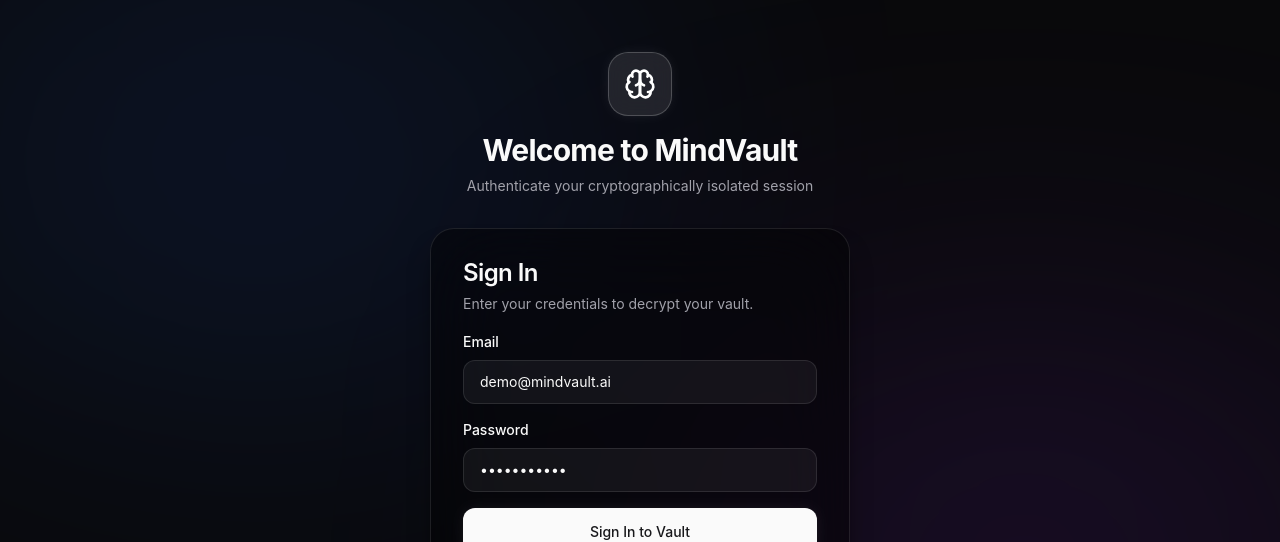
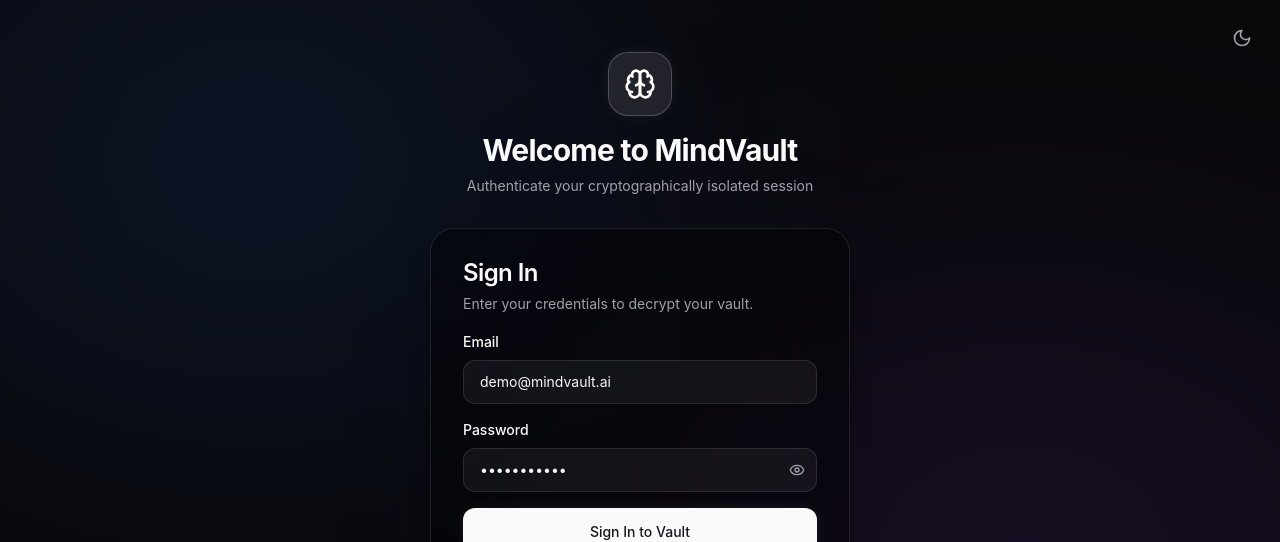
Before and after one commit to JAY4IGNITE/MindVault, a React (Vite) app in the folder frontend/: page /login in a window 1280 px wide. Shown: the top 542 px of the page. Built offline with nearby package versions, Linux system fonts and the light colour scheme; no server answers.

Commit message:
feat: implement authentication pages, theme management, and base application layout

```diff
--- a/frontend/src/App.tsx
+++ b/frontend/src/App.tsx
@@ -5,6 +5,7 @@ import { AuthGuard } from './components/layout/AuthGuard';
 import { DashboardLayout } from './components/layout/DashboardLayout';
 import { QueryClient, QueryClientProvider } from '@tanstack/react-query';
 import { Loader2 } from 'lucide-react';
+import { ThemeProvider } from './contexts/ThemeProvider';
 
 // Eager load critical initial public pages
 import LandingPage from './pages/LandingPage';
@@ -45,7 +46,8 @@ const PageLoader: React.FC = () => (
 
 const App: React.FC = () => {
   return (
-    <QueryClientProvider client={queryClient}>
+    <ThemeProvider defaultTheme="dark">
+      <QueryClientProvider client={queryClient}>
       <AuthProvider>
         <Router>
           <Suspense fallback={<PageLoader />}>
@@ -83,6 +85,7 @@ const App: React.FC = () => {
         </Router>
       </AuthProvider>
     </QueryClientProvider>
+    </ThemeProvider>
   );
 };
 
--- a/frontend/src/components/layout/DashboardLayout.tsx
+++ b/frontend/src/components/layout/DashboardLayout.tsx
@@ -19,6 +19,7 @@ import {
 } from 'lucide-react';
 import { cn } from '../../lib/utils';
 import { Button } from '../ui/Button';
+import { ThemeToggle } from '../ui/ThemeToggle';
 
 const navItems = [
   { icon: LayoutDashboard, label: 'Dashboard', path: '/dashboard' },
@@ -142,6 +143,7 @@ export const DashboardLayout: React.FC<{ children: React.ReactNode }> = ({ child
                   <span className="text-xs text-muted-foreground truncate">{currentUser?.email}</span>
                 </div>
               </div>
+              <ThemeToggle />
             </div>
             <Button
               variant="outline"
--- a/frontend/src/components/ui/Input.tsx
+++ b/frontend/src/components/ui/Input.tsx
@@ -1,4 +1,5 @@
 import * as React from 'react';
+import { Eye, EyeOff } from 'lucide-react';
 import { cn } from '../../lib/utils';
 
 export interface InputProps extends React.InputHTMLAttributes<HTMLInputElement> {
@@ -8,6 +9,10 @@ export interface InputProps extends React.InputHTMLAttributes<HTMLInputElement>
 
 const Input = React.forwardRef<HTMLInputElement, InputProps>(
   ({ className, type, error, label, id, ...props }, ref) => {
+    const [showPassword, setShowPassword] = React.useState(false);
+    const isPassword = type === 'password';
+    const currentType = isPassword ? (showPassword ? 'text' : 'password') : type;
+
     return (
       <div className="w-full space-y-2">
         {label && (
@@ -15,17 +20,30 @@ const Input = React.forwardRef<HTMLInputElement, InputProps>(
             {label}
           </label>
         )}
+        <div className="relative">
           <input
             id={id}
-          type={type}
+            type={currentType}
             className={cn(
-            'flex h-11 w-full rounded-xl border border-white/10 bg-white/5 px-4 py-2 text-sm text-foreground shadow-sm placeholder:text-muted-foreground transition-all duration-200 focus-visible:outline-none focus-visible:ring-2 focus-visible:ring-ring focus-visible:ring-offset-2 focus-visible:ring-offset-background disabled:cursor-not-allowed disabled:opacity-50',
+              'flex h-11 w-full rounded-xl border border-white/10 dark:bg-white/5 bg-black/5 px-4 py-2 text-sm text-foreground shadow-sm placeholder:text-muted-foreground transition-all duration-200 focus-visible:outline-none focus-visible:ring-2 focus-visible:ring-ring focus-visible:ring-offset-2 focus-visible:ring-offset-background disabled:cursor-not-allowed disabled:opacity-50',
+              isPassword && 'pr-10',
               error && 'border-destructive focus-visible:ring-destructive',
               className
             )}
             ref={ref}
             {...props}
           />
+          {isPassword && (
+            <button
+              type="button"
+              className="absolute right-3 top-1/2 -translate-y-1/2 text-muted-foreground hover:text-foreground transition-colors focus:outline-none focus-visible:ring-2 focus-visible:ring-ring rounded-md"
+              onClick={() => setShowPassword(!showPassword)}
+              tabIndex={-1}
+            >
+              {showPassword ? <EyeOff className="h-4 w-4" /> : <Eye className="h-4 w-4" />}
+            </button>
+          )}
+        </div>
         {error && <p className="text-xs font-medium text-destructive mt-1">{error}</p>}
       </div>
     );
--- /dev/null
+++ b/frontend/src/components/ui/ThemeToggle.tsx
@@ -0,0 +1,21 @@
+import React from "react"
+import { Moon, Sun } from "lucide-react"
+import { useTheme } from "../../contexts/ThemeProvider"
+import { Button } from "./Button"
+
+export function ThemeToggle() {
+  const { theme, setTheme } = useTheme()
+
+  return (
+    <Button
+      variant="ghost"
+      size="icon"
+      className="text-muted-foreground hover:text-foreground border-white/10"
+      onClick={() => setTheme(theme === "light" ? "dark" : "light")}
+    >
+      <Sun className="h-5 w-5 rotate-0 scale-100 transition-all dark:-rotate-90 dark:scale-0" />
+      <Moon className="absolute h-5 w-5 rotate-90 scale-0 transition-all dark:rotate-0 dark:scale-100" />
+      <span className="sr-only">Toggle theme</span>
+    </Button>
+  )
+}
--- /dev/null
+++ b/frontend/src/contexts/ThemeProvider.tsx
@@ -0,0 +1,73 @@
+import React, { createContext, useContext, useEffect, useState } from "react"
+
+type Theme = "dark" | "light" | "system"
+
+type ThemeProviderProps = {
+  children: React.ReactNode
+  defaultTheme?: Theme
+  storageKey?: string
+}
+
+type ThemeProviderState = {
+  theme: Theme
+  setTheme: (theme: Theme) => void
+}
+
+const initialState: ThemeProviderState = {
+  theme: "system",
+  setTheme: () => null,
+}
+
+const ThemeProviderContext = createContext<ThemeProviderState>(initialState)
+
+export function ThemeProvider({
+  children,
+  defaultTheme = "system",
+  storageKey = "vite-ui-theme",
+  ...props
+}: ThemeProviderProps) {
+  const [theme, setTheme] = useState<Theme>(
+    () => (localStorage.getItem(storageKey) as Theme) || defaultTheme
+  )
+
+  useEffect(() => {
+    const root = window.document.documentElement
+
+    root.classList.remove("light", "dark")
+
+    if (theme === "system") {
+      const systemTheme = window.matchMedia("(prefers-color-scheme: dark)")
+        .matches
+        ? "dark"
+        : "light"
+
+      root.classList.add(systemTheme)
+      return
+    }
+
+    root.classList.add(theme)
+  }, [theme])
+
+  const value = {
+    theme,
+    setTheme: (theme: Theme) => {
+      localStorage.setItem(storageKey, theme)
+      setTheme(theme)
+    },
+  }
+
+  return (
+    <ThemeProviderContext.Provider {...props} value={value}>
+      {children}
+    </ThemeProviderContext.Provider>
+  )
+}
+
+export const useTheme = () => {
+  const context = useContext(ThemeProviderContext)
+
+  if (context === undefined)
+    throw new Error("useTheme must be used within a ThemeProvider")
+
+  return context
+}
--- a/frontend/src/index.css
+++ b/frontend/src/index.css
@@ -4,6 +4,40 @@
 
 @layer base {
   :root {
+    /* Light Mode Variables (Apple classic iOS aesthetic) */
+    --background: 0 0% 100%;
+    --foreground: 240 10% 3.9%;
+
+    --card: 0 0% 100%;
+    --card-foreground: 240 10% 3.9%;
+
+    --popover: 0 0% 100%;
+    --popover-foreground: 240 10% 3.9%;
+
+    --primary: 240 5.9% 10%;
+    --primary-foreground: 0 0% 98%;
+
+    --secondary: 240 4.8% 95.9%;
+    --secondary-foreground: 240 5.9% 10%;
+
+    --muted: 240 4.8% 95.9%;
+    --muted-foreground: 240 3.8% 46.1%;
+
+    --accent: 240 4.8% 95.9%;
+    --accent-foreground: 240 5.9% 10%;
+
+    --destructive: 0 84.2% 60.2%;
+    --destructive-foreground: 0 0% 98%;
+
+    --border: 240 5.9% 90%;
+    --input: 240 5.9% 90%;
+    --ring: 240 5.9% 10%;
+
+    --radius: 1rem;
+  }
+
+  .dark {
+    /* Dark Mode Variables (visionOS style) */
     --background: 240 10% 3.9%;
     --foreground: 0 0% 98%;
 
@@ -31,8 +65,6 @@
     --border: 240 3.7% 15.9%;
     --input: 240 3.7% 15.9%;
     --ring: 240 4.9% 83.9%;
-
-    --radius: 1rem;
   }
 
   * {
@@ -40,17 +72,25 @@
   }
 
   body {
-    @apply bg-background text-foreground font-sans antialiased selection:bg-primary/20;
-    /* Apple/visionOS inspired ambient glow */
-    background-image:
-      radial-gradient(circle at 0% 0%, rgba(59, 130, 246, 0.08) 0%, transparent 40%),
-      radial-gradient(circle at 100% 100%, rgba(168, 85, 247, 0.08) 0%, transparent 40%);
-    background-attachment: fixed;
+    @apply bg-background text-foreground font-sans antialiased selection:bg-primary/20 transition-colors duration-300;
   }
 
   h1, h2, h3, h4, h5, h6 {
     @apply font-display tracking-tight text-foreground font-semibold;
   }
+}
+
+/* Base Ambient Backgrounds depending on theme */
+body {
+  background-image:
+    radial-gradient(circle at 0% 0%, rgba(59, 130, 246, 0.05) 0%, transparent 40%),
+    radial-gradient(circle at 100% 100%, rgba(168, 85, 247, 0.05) 0%, transparent 40%);
+  background-attachment: fixed;
+}
+.dark body {
+  background-image:
+    radial-gradient(circle at 0% 0%, rgba(59, 130, 246, 0.08) 0%, transparent 40%),
+    radial-gradient(circle at 100% 100%, rgba(168, 85, 247, 0.08) 0%, transparent 40%);
 }
 
 /* Custom sleek scrollbar */
@@ -64,13 +104,13 @@
 }
 
 ::-webkit-scrollbar-thumb {
-  @apply bg-white/20 rounded-full hover:bg-white/30 transition-colors;
+  @apply bg-black/10 dark:bg-white/20 rounded-full hover:bg-black/20 dark:hover:bg-white/30 transition-colors;
 }
 
 /* Glassmorphic utilities */
 .glass {
-  @apply bg-background/60 backdrop-blur-xl border-white/10 shadow-premium;
+  @apply bg-white/70 dark:bg-background/60 backdrop-blur-xl border-black/5 dark:border-white/10 shadow-premium;
 }
 .glass-panel {
-  @apply bg-white/5 backdrop-blur-2xl border border-white/10 shadow-2xl;
+  @apply bg-black/5 dark:bg-white/5 backdrop-blur-2xl border border-black/5 dark:border-white/10 shadow-2xl;
 }
--- a/frontend/src/pages/auth/LoginPage.tsx
+++ b/frontend/src/pages/auth/LoginPage.tsx
@@ -8,6 +8,7 @@ import { Link, useNavigate, useLocation } from 'react-router-dom';
 import { Button } from '../../components/ui/Button';
 import { Input } from '../../components/ui/Input';
 import { Card, CardContent, CardDescription, CardHeader, CardTitle } from '../../components/ui/Card';
+import { ThemeToggle } from '../../components/ui/ThemeToggle';
 import { Brain, AlertCircle } from 'lucide-react';
 import { useAuth } from '../../contexts/AuthContext';
 
@@ -75,6 +76,10 @@ const LoginPage: React.FC = () => {
 
   return (
     <div className="min-h-screen flex items-center justify-center bg-background relative overflow-hidden p-4">
+      <div className="absolute top-4 right-4 z-50">
+        <ThemeToggle />
+      </div>
+
       {/* Intense Ambient Background */}
       <div className="absolute inset-0 pointer-events-none opacity-60">
         <div className="absolute -top-[10%] -left-[10%] w-[60%] h-[60%] rounded-full bg-blue-600/20 blur-[140px]" />
--- a/frontend/src/pages/auth/SignupPage.tsx
+++ b/frontend/src/pages/auth/SignupPage.tsx
@@ -8,6 +8,7 @@ import { Link, useNavigate } from 'react-router-dom';
 import { Button } from '../../components/ui/Button';
 import { Input } from '../../components/ui/Input';
 import { Card, CardContent, CardDescription, CardHeader, CardTitle } from '../../components/ui/Card';
+import { ThemeToggle } from '../../components/ui/ThemeToggle';
 import { Brain, AlertCircle, ShieldCheck } from 'lucide-react';
 import { useAuth } from '../../contexts/AuthContext';
 
@@ -79,6 +80,10 @@ const SignupPage: React.FC = () => {
 
   return (
     <div className="min-h-screen flex items-center justify-center bg-background relative overflow-hidden p-4">
+      <div className="absolute top-4 right-4 z-50">
+        <ThemeToggle />
+      </div>
+
       {/* Intense Ambient Background */}
       <div className="absolute inset-0 pointer-events-none opacity-60">
         <div className="absolute -top-[10%] -right-[10%] w-[60%] h-[60%] rounded-full bg-blue-600/20 blur-[140px]" />
```
Lines whose indentation alone changed are shown as unchanged.
